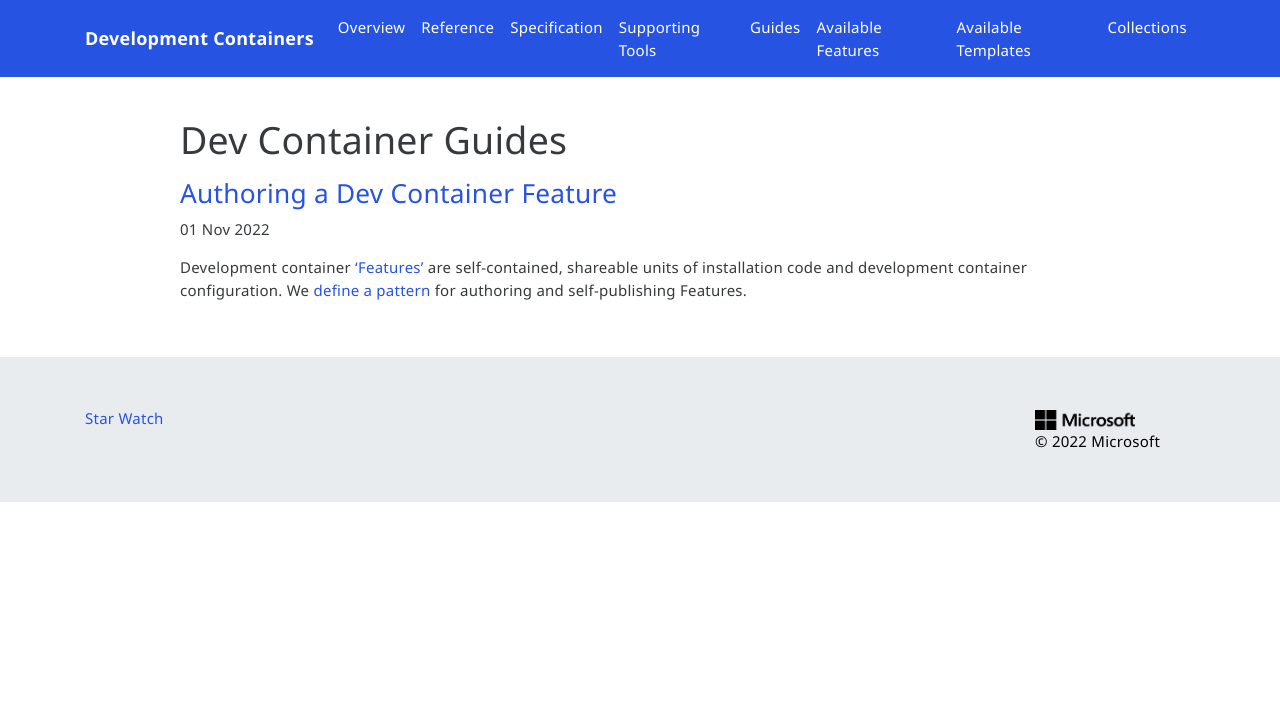
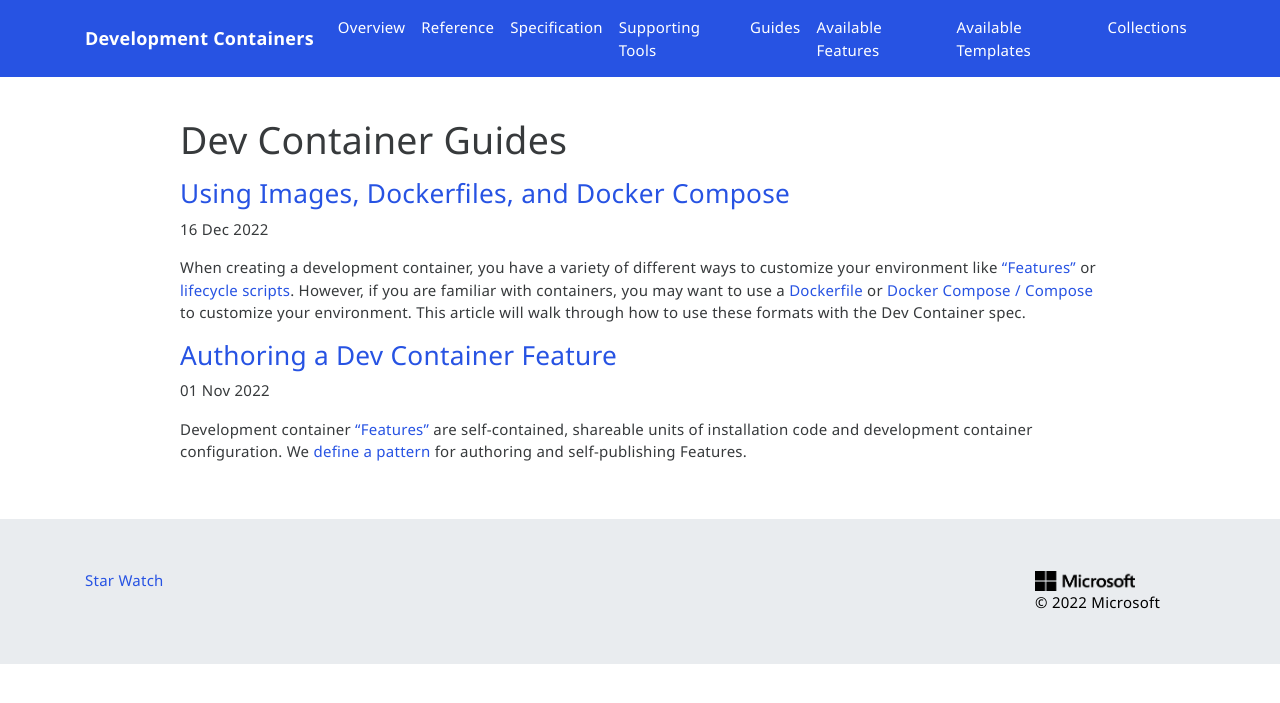
Before and after one commit to devcontainers/devcontainers.github.io, a Jekyll site: the page built from guides.html, in a window 1280 px wide. Shown: the top 703 px of the page. Built offline with Jekyll 4.4.1, drawn with Linux system fonts in a browser that asks for light colours; nearby versions of some CDN libraries; comment, search, counter and statistics services are not loaded; some of the changed lines change nothing that is shown.

Commit message:
Add article on using Dockerfiles/Compose, formatting tweaks and clarifications (#107)
Co-authored-by: Brigit Murtaugh <brigit.murtaugh@microsoft.com>
Co-authored-by: Samruddhi Khandale <skhandale@microsoft.com>

````diff
--- /dev/null
+++ b/_posts/2022-12-16-dockerfiles.md
@@ -0,0 +1,142 @@
+---
+layout: post
+title:  "Using Images, Dockerfiles, and Docker Compose"
+author: "@chuxel"
+authorUrl: https://github.com/chuxel
+---
+
+When creating a development container, you have a variety of different ways to customize your environment like ["Features"](/features) or [lifecycle scripts](implementors/json_reference/#lifecycle-scripts). However, if you are familiar with containers, you may want to use a [Dockerfile](#dockerfile) or [Docker Compose / Compose](#docker-compose) to customize your environment. This article will walk through how to use these formats with the Dev Container spec.
+
+## <a href="dockerfile" name="dockerfile" class="anchor">  Using a Dockerfile </a>
+
+To keep things simple, many [Dev Container Templates](/templates) use container image references.
+
+```json
+{
+    "image": "mcr.microsoft.com/devcontainers/base:ubuntu"
+}
+```
+
+However, [Dockerfiles](https://docs.docker.com/engine/reference/builder/) are a great way to extend images, add additional native OS packages, or make minor edits to the OS image. You can reuse any Dockerfile, but let's walk through how to create one from scratch.
+
+First, add a file named `Dockerfile` next to your `devcontainer.json`. For example:
+
+```Dockerfile
+FROM mcr.microsoft.com/devcontainers/base:ubuntu
+# Install the xz-utils package
+RUN apt-get update && apt-get install -y xz-utils
+```
+
+Next, remove the `image` property from `devcontainer.json` (if it exists) and add the `build` and `dockerfile` properties instead:
+
+```json
+{
+    "build": {
+        // Path is relataive to the devcontainer.json file.
+        "dockerfile": "Dockerfile"
+    }
+}
+```
+
+That's it! When you start up your Dev Container, the Dockerfile will be automatically built with no additional work. See [Dockerfile scenario reference](implementors/json_reference/#image-specific) for more information on other related devcontainer.json properties.
+
+### <a href="dockerfile-image-iteration" name="dockerfile-image-iteration" class="anchor"> Iterating on an image that includes Dev Container metadata </a>
+
+Better yet, you can can use a Dockerfile as a part of authoring an image you can share with others. You can even **add Dev Container settings and metadata right into the image itself**. This avoids having to duplicate config and settings in multiple devcontainer.json files and keeps them in sync with your images!
+
+See the reference on **[pre-building](/implementors/reference/#prebuilding)** to learn more!
+
+## <a href="docker-compose" name="docker-compose" class="anchor">  Using a Dockerfile </a>
+
+[Docker Compose](https://docs.docker.com/compose/) is a great way to define a multi-container development environment. Rather than adding things like databases or redis to your Dockerfile, you can reference existing images for these services and focus your Dev Container's content on tools and utilities you need for development.
+
+### <a href="docker-compose-image" name="docker-compose-image" class="anchor"> Using an image with Docker Compose </a>
+
+As mentioned in the Dockerfile section, to keep things simple, many [Dev Container Templates](/templates) use container image references.
+
+```json
+{
+    "image": "mcr.microsoft.com/devcontainers/base:ubuntu"
+}
+```
+
+Let's create a `docker-compose.yml` file next to your `devcontainer.json` that references the same image and includes a PostgreSQL database:
+
+```yaml
+version: '3.8'
+services:
+  devcontainer:
+    image: mcr.microsoft.com/devcontainers/base:ubuntu
+    volumes:
+      - ../..:/workspaces:cached
+    network_mode: service:db
+    command: sleep infinity
+
+  db:
+    image: postgres:latest
+    restart: unless-stopped
+    volumes:
+      - postgres-data:/var/lib/postgresql/data
+    environment:
+      POSTGRES_PASSWORD: postgres
+      POSTGRES_USER: postgres
+      POSTGRES_DB: postgres
+
+volumes:
+  postgres-data:
+```
+
+In this example:
+-  `../..:/workspaces:cached` mounts the workspace folder from the local source tree into the Dev Container.
+- `network_mode: service:db` puts the Dev Container on the same network as the database, so that it can access it on `localhost`.
+- The `db` section uses the [Postgres](https://hub.docker.com/_/postgres) image with a few settings.
+
+Next, let's configure devcontainer.json to use it.
+
+```json
+{
+    "dockerComposeFile": "docker-compose.yml",
+    "service": "devcontainer",
+    "workspaceFolder": "/workspaces/${localWorkspaceFolderBasename}"
+}
+```
+
+In this example:
+- `service` indicates which service in the `docker-compose.yml` file is the Dev Container.
+- `dockerComposeFile` indicates where to find the `docker-compose.yml` file.
+- `workspaceFolder` indicates where to mount the workspace folder. This corresponds to a sub-folder under the mount point from `../..:/workspaces:cached` in the `docker-compose.yml` file.
+
+That's it!
+
+### <a href="docker-compose-dockerfile" name="docker-compose-dockerfile" class="anchor"> Using a Dockerfile with Docker Compose </a>
+
+You can also combine these scenarios and use Dockerfile with Docker Compose. This time we'll update `docker-compose.yml` to reference the Dockerfile by replacing `image` with a similar `build` section:
+
+```yaml
+version: '3.8'
+services:
+  devcontainer:
+    build:
+      context: .
+      dockerfile: Dockerfile
+    volumes:
+      - ../..:/workspaces:cached
+    network_mode: service:db
+
+  db:
+    image: postgres:latest
+    restart: unless-stopped
+    volumes:
+      - postgres-data:/var/lib/postgresql/data
+    environment:
+      POSTGRES_PASSWORD: postgres
+      POSTGRES_USER: postgres
+      POSTGRES_DB: postgres
+
+volumes:
+  postgres-data:
+```
+
+Finally, as in the Dockerfile example, you can use this same setup to author a Dev Container image you can share with others and add Dev Container settings and metadata right into the image itself.
+
+See the reference on **[pre-building](/implementors/reference/#prebuilding)** to learn more!
--- a/supporting.md
+++ b/supporting.md
@@ -31,7 +31,7 @@
 | `settings` | object | Adds default `settings.json` values into a container/machine specific settings file. Defaults to `{}`. |
 {: .table .table-bordered .table-responsive}
 
-Please note that [Dev Containers](#dev-containers) and [GitHub Codespaces](#github-codespaces) support the VS Code properties.
+Please note that the [Dev Containers](#dev-containers) extension and [GitHub Codespaces](#github-codespaces) support these VS Code properties.
 
 ### <a href="#visual-studio" name="visual-studio" class="anchor"> Visual Studio </a>
 
@@ -41,30 +41,36 @@
 
 ## <a href="#tools" name="tools" class="anchor"> Tools </a>
 
-## <a href="#devcontainer-cli" name="devcontainer-cli" class="anchor"> Dev Container CLI </a>
+### <a href="#devcontainer-cli" name="devcontainer-cli" class="anchor"> Dev Container CLI </a>
 
-A dev container command line interface (CLI) that implements this specification. It is in development in the [devcontainers/cli](https://github.com/devcontainers/cli) repo.
+The dev container command line interface (CLI) is a reference implementation for the Dev Container spec. It is in development in the [devcontainers/cli](https://github.com/devcontainers/cli) repo. It is intended both for use directly and by tools or services that want to support the spec.
 
-The CLI can take a `devcontainer.json` and create and configure a dev container from it. It allows for prebuilding dev container definitions using a CI or DevOps product like GitHub Actions. It can detect and include dev container features and apply them at container runtime, and run [lifecycle commands](implementors/json_reference/#lifecycle-scripts) like `postCreateCommand`, providing more power than a plain `docker build` and `docker run`.
 
-### <a href="#dev-containers-cli" name="dev-containers-cli" class="anchor"> VS Code extension CLI </a>
+The CLI can take a `devcontainer.json` and create and configure a dev container from it. It allows for prebuilding dev container definitions using a CI or DevOps product like GitHub Actions. It can detect and include dev container features and apply them at container runtime, and run [lifecycle scripts](implementors/json_reference/#lifecycle-scripts) like `postCreateCommand`, providing more power than a plain `docker build` and `docker run`.
 
-VS Code has a [CLI](https://code.visualstudio.com/docs/remote/devcontainer-cli) which may be installed within the Dev Containers extension or through the command line.
+#### <a href="#dev-containers-cli" name="dev-containers-cli" class="anchor"> VS Code extension CLI </a>
+
+The [VS Code Dev Containers extension](https://marketplace.visualstudio.com/items?itemName=ms-vscode-remote.remote-containers) includes a variation of the devcontainer CLI that adds the ability use the command line to open the a Dev Container in VS Code. It is also automatically updated when the extension updates.
+
+Press <kbd>cmd/ctrl</kbd>+<kbd>shift</kbd>+<kbd>p</kbd> or <kbd>F1</kbd> and select the **Dev Containers: Install devcontainer CLI** command to install it.
 
 ### <a href="#cachix-devenv" name="cachix-devenv" class="anchor"> Cachix devenv </a>
 
-Cachix's [devenv](https://devenv.sh/) supports automatically generating a `.devcontainer.json` file so you can use it with any Dev Container spec supporting tool. See [devenv documentation](https://devenv.sh/integrations/codespaces-devcontainer/) for detais.
+Cachix's **[devenv](https://devenv.sh/)** now supports automatically generating a `.devcontainer.json` file. This gives you a more convenient and consistent way to use [Nix](https://nixos.org/) with any Dev Container spec supporting tool or service!
+
+See [devenv documentation](https://devenv.sh/integrations/codespaces-devcontainer/) for detais.
 
 ### <a href="#jetpack-io-devbox" name="jetpack-io-devbox" class="anchor"> Jetpack.io Devbox </a>
 
-[Jetpack.io's VS Code extension](https://marketplace.visualstudio.com/items?itemName=jetpack-io.devbox) supports a **Generate Dev Container files** command so you can use Jetpack.io from Dev Container spec supporting tools.
+[Jetpack.io](https://jetpack.io) is a [Nix](https://nixos.org/)-based service for deploying applications. [DevBox](https://www.jetpack.io/devbox/) provides a way to use Nix to generate a development environment. [Jetpack.io's VS Code extension](https://marketplace.visualstudio.com/items?itemName=jetpack-io.devbox) allows you to quickly take advantage of DevBox in any Dev Container spec supporting tool or service.
 
+Press <kbd>cmd/ctrl</kbd>+<kbd>shift</kbd>+<kbd>p</kbd> or <kbd>F1</kbd> and select the **Generate Dev Container files** command to get started!
 
-### <a href="#dev-containers" name="dev-containers" class="anchor"> Visual Studio Code Dev Containers </a>
+### <a href="#dev-containers" name="dev-containers" class="anchor"> VS Code Dev Containers extension </a>
 
-The [**Visual Studio Code Dev Containers** extension](https://marketplace.visualstudio.com/items?itemName=ms-vscode-remote.remote-containers) lets you use a [Docker container](https://docker.com) as a full-featured development environment. It allows you to open any folder inside (or mounted into) a container and take advantage of Visual Studio Code's full feature set. There is more information in the Dev Containers [documentation](https://code.visualstudio.com/docs/remote/containers).
+The [Visual Studio Code Dev Containers extension](https://marketplace.visualstudio.com/items?itemName=ms-vscode-remote.remote-containers) lets you use a [Docker container](https://docker.com) as a full-featured development environment. It allows you to open any folder inside (or mounted into) a container and take advantage of Visual Studio Code's full feature set. There is more information in the Dev Containers [documentation](https://code.visualstudio.com/docs/remote/containers).
 
-> **Tip:** If you make a change to your dev container after having built and connected to it, be sure to run **Dev Containers: Rebuild Container** from the Command Palette (`kbstyle(F1)`) to pick up any changes you make.
+> **Tip:** If you make a change to your dev container after having built and connected to it, be sure to run **Dev Containers: Rebuild Container** from the Command Palette (<kbd>cmd/ctrl</kbd>+<kbd>shift</kbd>+<kbd>p</kbd> or <kbd>F1</kbd>) to pick up any changes you make.
 
 #### <a href="#product-specific-properties" name="product-specific-properties" class="anchor"> Product specific properties </a>
 
@@ -82,13 +88,13 @@
 | `${localWorkspaceFolderBasename}` | Any | Not yet supported when using Clone Repository in Container Volume. |
 {: .table .table-bordered .table-responsive}
 
+## <a href="#services" name="services" class="anchor"> Services </a>
+
 ### <a href="#github-codespaces" name="github-codespaces" class="anchor"> GitHub Codespaces </a>
 
 A [codespace](https://docs.github.com/en/codespaces/overview) is a development environment that's hosted in the cloud. Codespaces run on a variety of VM-based compute options hosted by GitHub.com, which you can configure from 2 core machines up to 32 core machines. You can connect to your codespaces from the browser or locally using Visual Studio Code.
 
-> **Tip:** If you make a change to your dev container after having built and connected to your codespace, be sure to run **Codespaces: Rebuild Container** from the Command Palette (`kbstyle(F1)`) to pick up any changes you make.
-
-> **Tip** Codespaces implements an auto `workspaceFolder` mount in **Docker Compose** scenarios.
+> **Tip:** If you make a change to your dev container after having built and connected to your codespace, be sure to run **Codespaces: Rebuild Container** from the Command Palette (<kbd>cmd/ctrl</kbd>+<kbd>shift</kbd>+<kbd>p</kbd> or <kbd>F1</kbd>) to pick up any changes you make.
 
 #### <a href="#codespaces-specific-properties" name="codespaces-specific-properties" class="anchor"> Product specific properties </a>
 GitHub Codespaces works with a growing number of tools and, where applicable, their `devcontainer.json` properties. For example, connecting the Codespaces web editor or VS Code enables the use of [VS Code properties](#visual-studio-code).
````
Also changed, not shown: _posts/2022-11-01-author-a-feature.md (+1 -1 lines).
